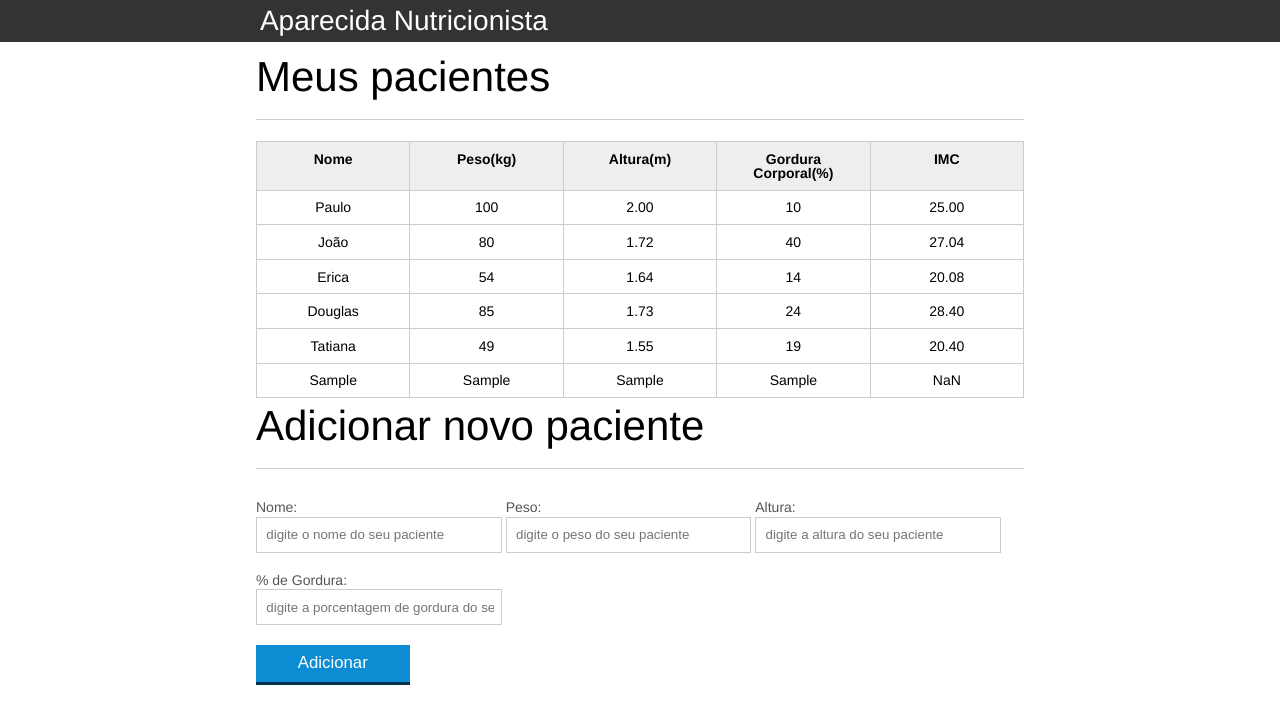
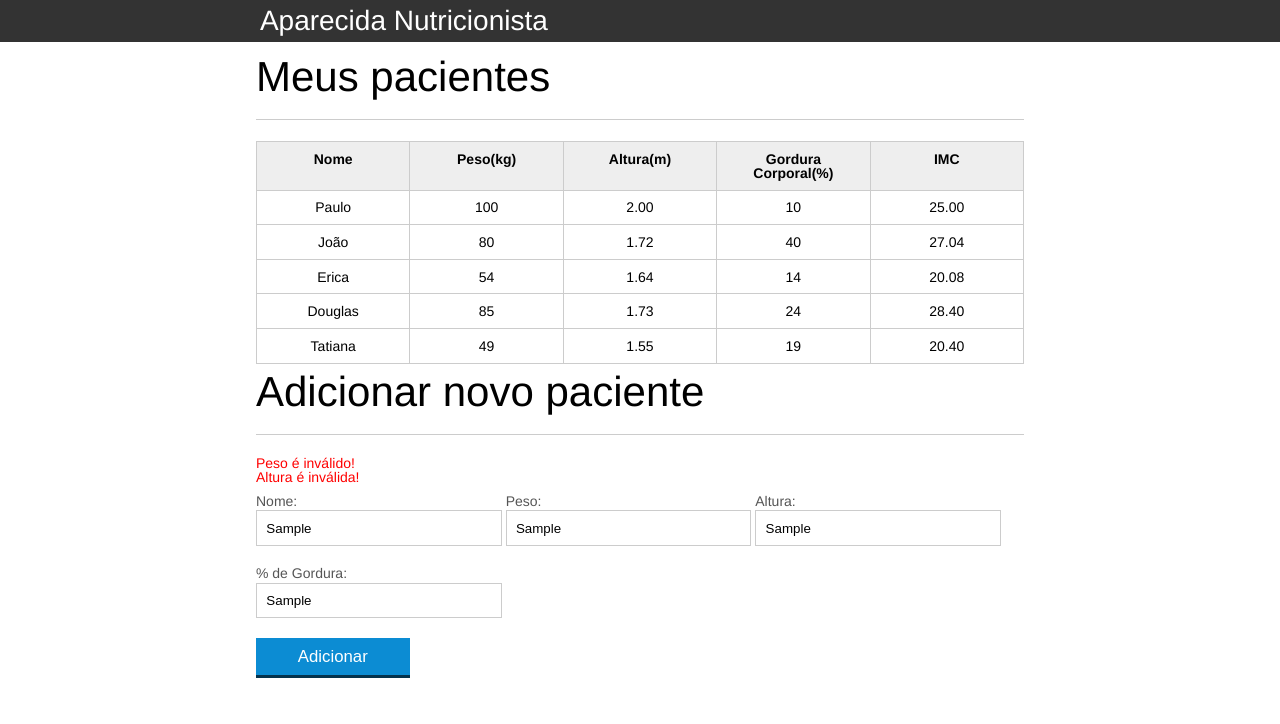
Before and after one commit to talitapassos/aparecidanutricao, a plain HTML site: page index.html in a window 1280 px wide. Both pictures are taken after typing "Sample", "Sample", "Sample", "Sample" into the empty fields and a click on the button "Adicionar". Drawn offline with Linux system fonts and the light colour scheme.

Commit message:
validando formulario

```diff
--- a/css/index.css
+++ b/css/index.css
@@ -132,6 +132,11 @@ button[disabled=disabled], button:disabled {
 .campo-invalido{
 	border: 1px solid red;
 }
+
 .paciente-invalido{
 	background-color: lightcoral;
 }
+
+#mensagens-erro{
+	color: red;
+}
--- a/index.html
+++ b/index.html
@@ -75,6 +75,9 @@
 
 			<section class="container">
 				<h2 id="titulo-form">Adicionar novo paciente</h2>
+				<ul id="mensagens-erro">
+
+				</ul>
 				<form id = "form-adiciona">
 					<div class="grupo">
 						<label for="nome">Nome:</label>
--- a/js/calcula-imc.js
+++ b/js/calcula-imc.js
@@ -15,17 +15,17 @@ for(var i = 0; i < pacientes.length; i++){
 
     var tdImc = paciente.querySelector(".info-imc")
 
-    var pesoValido = true;
-    var alturaValida = true;
+    var pesoValido = validaPeso(peso);
+    var alturaValida = validaAltura(altura);
 
-    if(peso <= 0 || peso >= 1000){
+    if(!pesoValido){
         console.log("Peso inválido!");
         pesoValido = false;
         tdImc.textContent = "Peso inválido!";
         paciente.classList.add("paciente-invalido");
     };
 
-    if(altura <= 0 || altura >= 3.00){
+    if(!alturaValida){
         console.log("Altura inválida!")
         alturaValida = false;
         tdImc.textContent = "Altura inválida!";
@@ -38,6 +38,24 @@ for(var i = 0; i < pacientes.length; i++){
     };
 }
 
+function validaPeso(peso){
+    if(peso >= 0 && peso < 1000){
+        return true;
+    }
+    else{
+        return false;
+    }
+}
+
+function validaAltura(altura){
+    if(altura >= 0 && altura <= 3.00){
+        return true;
+    }
+    else{
+        return false;
+    }
+}
+
 function calculaImc(peso,altura){
     var imc = 0;
 
--- a/js/form.js
+++ b/js/form.js
@@ -9,6 +9,14 @@ botaoAdicionar.addEventListener("click", function(event){
     var pacienteTr = montaTr(paciente);
     pacienteTr.classList.add("paciente");
 
+    var erros = validaPaciente(paciente);
+    console.log(erros);
+
+    if(erros.length > 0){
+        exibeMensagensDeErro(erros);
+
+        return;
+    }
 
     var tabela = document.querySelector("#tabela-pacientes");
 
@@ -16,8 +24,21 @@ botaoAdicionar.addEventListener("click", function(event){
     tabela.appendChild(pacienteTr);
 
     form.reset();
+    var mensagensErro = document.querySelector("#mensagens-erro");
+    mensagensErro.innerHTML = "";
 
 });
+
+function exibeMensagensDeErro(erros){
+    var ul = document.querySelector("#mensagens-erro");
+    ul.innerHTML = "";
+
+    erros.forEach(function(erro){
+        var li = document.createElement("li");
+        li.textContent = erro;
+        ul.appendChild(li);
+    })
+}
 
 function obtemPacienteFormulario(form) {
     var paciente = {
@@ -51,3 +72,29 @@ function MontaTd(dado, classe){
 
     return td;
 }
+
+function validaPaciente(paciente){
+
+    var erros = [];
+
+    if(paciente.nome == 0){
+        erros.push("O nome não pode ser em branco!")
+    }
+
+    if(!validaPeso(paciente.peso)) erros.push("Peso é inválido!");
+    if(!validaAltura(paciente.altura)) erros.push("Altura é inválida!");
+
+    if(paciente.gordura.length == 0){
+        erros.push("A gordura não pode ser em branco!")
+    }
+
+    if(paciente.peso.length == 0){
+        erros.push("O peso não pode ser em branco!");
+    }
+
+    if(paciente.altura.length == 0){
+        erros.push("A altura não pode ser em branco!");
+    }
+
+    return erros;
+}
```
